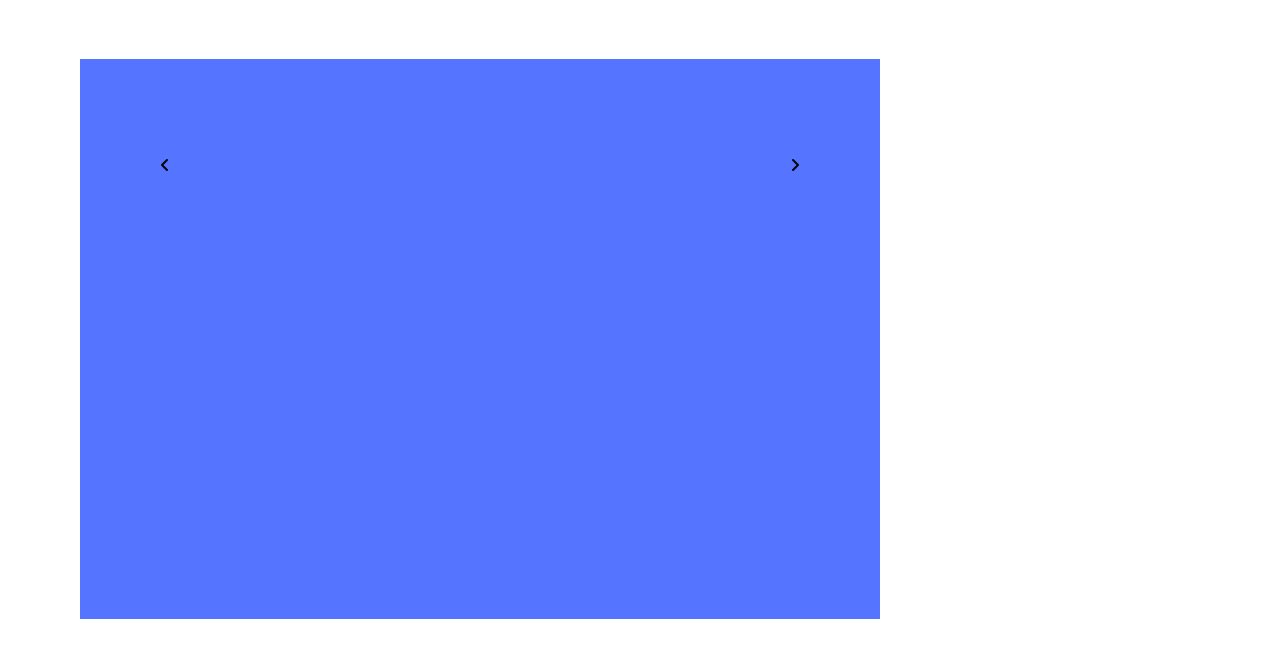
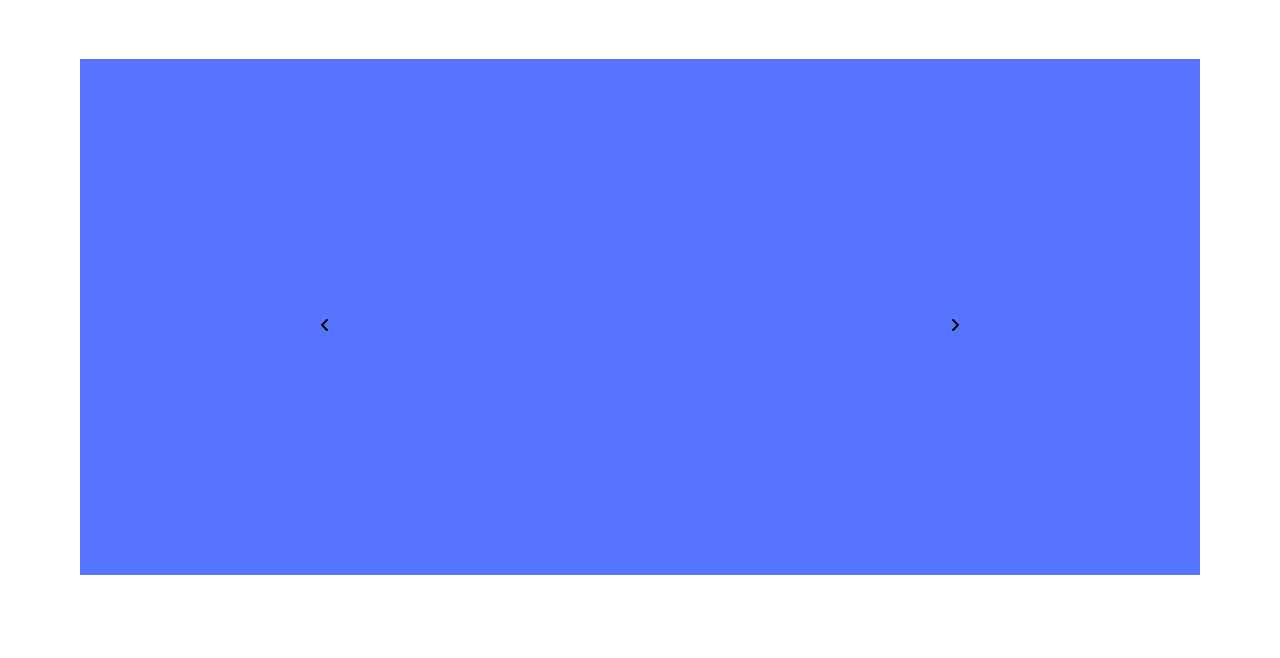
Before and after one commit to chhotuMarandi/Image-Slider, a plain HTML site: page index.html in a window 1280 px wide. Shown: the part 58-716 px from the top of the page. Drawn offline with Linux system fonts and the light colour scheme.

Commit message:
Style Icons

```diff
--- a/style.css
+++ b/style.css
@@ -12,8 +12,7 @@ h1{
     margin: 0;
 }
 
-.image-container {
-    margin: 0;
+.container {
     display: flex;
     justify-content: center;
     align-items: center;
@@ -23,13 +22,12 @@ h1{
     background-color: #5574ff;
     min-width: 50vw;
     max-width: 50vw;
-    height: 50vh;
     margin: 5em;
-    padding: 5em;
+    padding: 15em;
 }
 
 .icons {
     display: flex;
     justify-content: space-between;
-
+    align-items: center;
 }
```
